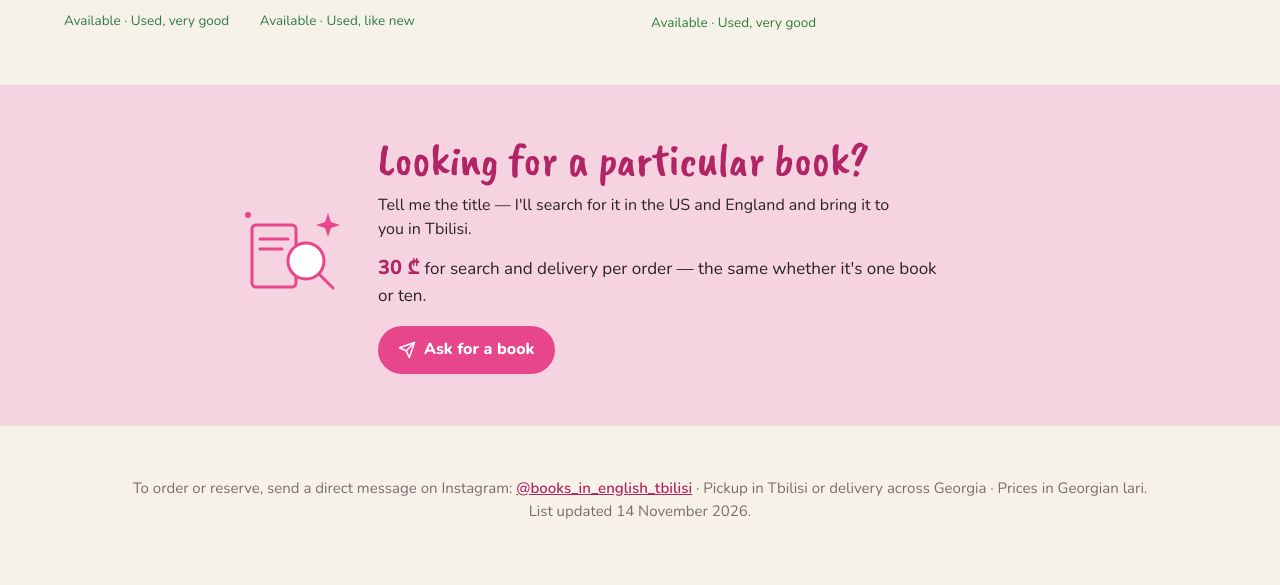
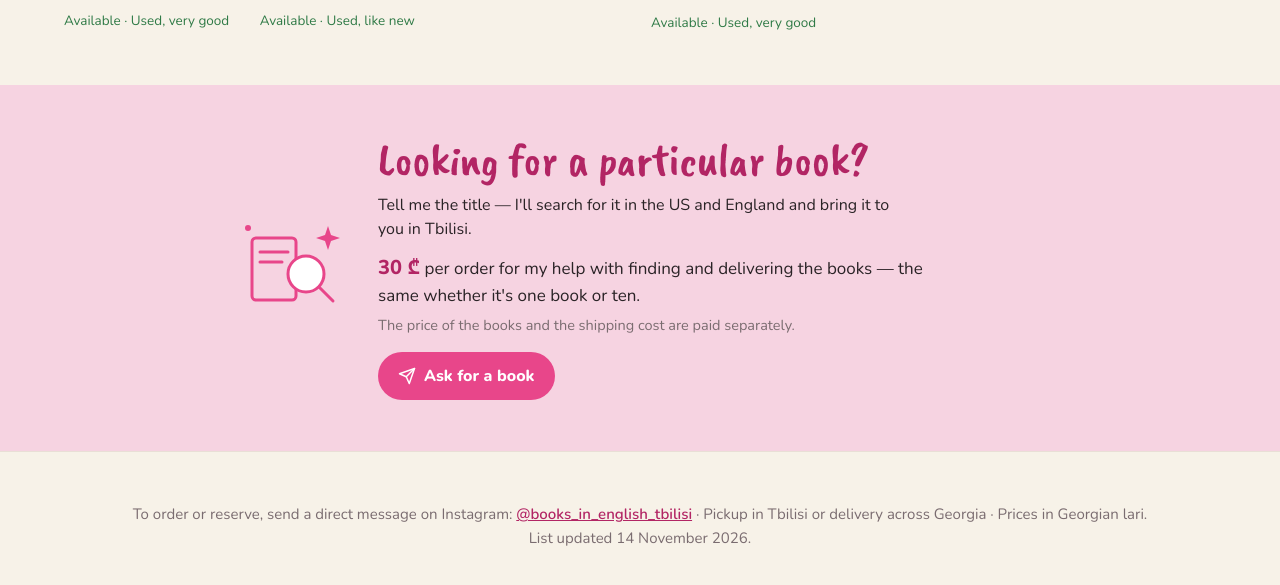
Before and after one commit to miraclepo23/books-in-english, a plain HTML site: page index.html in a window 1280 px wide. Shown: the part 1020-1605 px from the top of the page. Drawn offline with nearby package versions, Linux system fonts and the light colour scheme.

Commit message:
Service: books and shipping are paid separately from the 30 GEL fee
Co-Authored-By: Claude Opus 5.5 <noreply@anthropic.com>
Claude-Session: https://claude.ai/code/session_016sovASTJ9ffkU7u7tBTPwh

```diff
--- a/index.html
+++ b/index.html
@@ -79,6 +79,7 @@ input:focus-visible,select:focus-visible,button:focus-visible{outline:2px solid
 .svc p{margin:10px 0 0;max-width:56ch}
 .svc .fee{font-size:17px}
 .svc .fee b{color:var(--pinkink);font-size:20px}
+.svc .small{font-size:14.5px;color:var(--mut);margin-top:4px}
 .svc .btns{margin-top:16px}
 @media(max-width:600px){.svcin{grid-template-columns:1fr;gap:12px;text-align:center}.svcart{margin:0 auto;width:90px;height:90px}.svc p{margin-inline:auto}.svc .btns{justify-content:center}}
 .foot a{color:var(--pinkink);font-weight:600}
@@ -157,7 +158,8 @@ a.btn.ghost{background:transparent;color:var(--pinkink);border:2px solid var(--p
   <div>
     <h2 id="svch">Looking for a particular book?</h2>
     <p>Tell me the title — I'll search for it in the US and England and bring it to you in Tbilisi.</p>
-    <p class="fee"><b>30&nbsp;₾</b> for search and delivery per order — the same whether it's one book or ten.</p>
+    <p class="fee"><b>30&nbsp;₾</b> per order for my help with finding and delivering the books — the same whether it's one book or ten.</p>
+    <p class="small">The price of the books and the shipping cost are paid separately.</p>
     <div class="btns"><a class="btn" id="findbtn" href="https://ig.me/m/books_in_english_tbilisi" target="_blank" rel="noopener"><svg viewBox="0 0 24 24" aria-hidden="true"><path d="M22 2 11 13"/><path d="M22 2 15 22l-4-9-9-4z"/></svg> Ask for a book</a></div>
   </div>
 </div></section>
@@ -261,7 +263,7 @@ function open(id){
    ${b.about?`<p class="about">${esc(b.about)}</p>`:""}
    ${b.auto?`<p class="auto">Book details compiled from public sources; the photos show the actual copy.</p>`:""}
    ${b.note?`<p class="note">${esc(b.note)}</p>`:""}
-   ${b.st==="sold"?`<p class="auto">This copy is sold, but I can order another one: <b>30&nbsp;₾</b> for search and delivery per order, however many books are in it.</p>`:""}
+   ${b.st==="sold"?`<p class="auto">This copy is sold, but I can order another one. My help with finding and delivering costs <b>30&nbsp;₾</b> per order, however many books are in it; the books and shipping are paid separately.</p>`:""}
    <div class="btns">
    <a class="btn" data-dm="${esc(b.id)}" href="${dmLink(b)}" target="_blank" rel="noopener">${PLANE} ${b.st==="in"?"Reserve via Instagram":b.st==="sold"?"Ask to order a copy":"Join waiting list"}</a>
    ${b.reel?`<a class="btn ghost" href="${esc(b.reel)}" target="_blank" rel="noopener">▶ Watch video</a>`:""}
```
